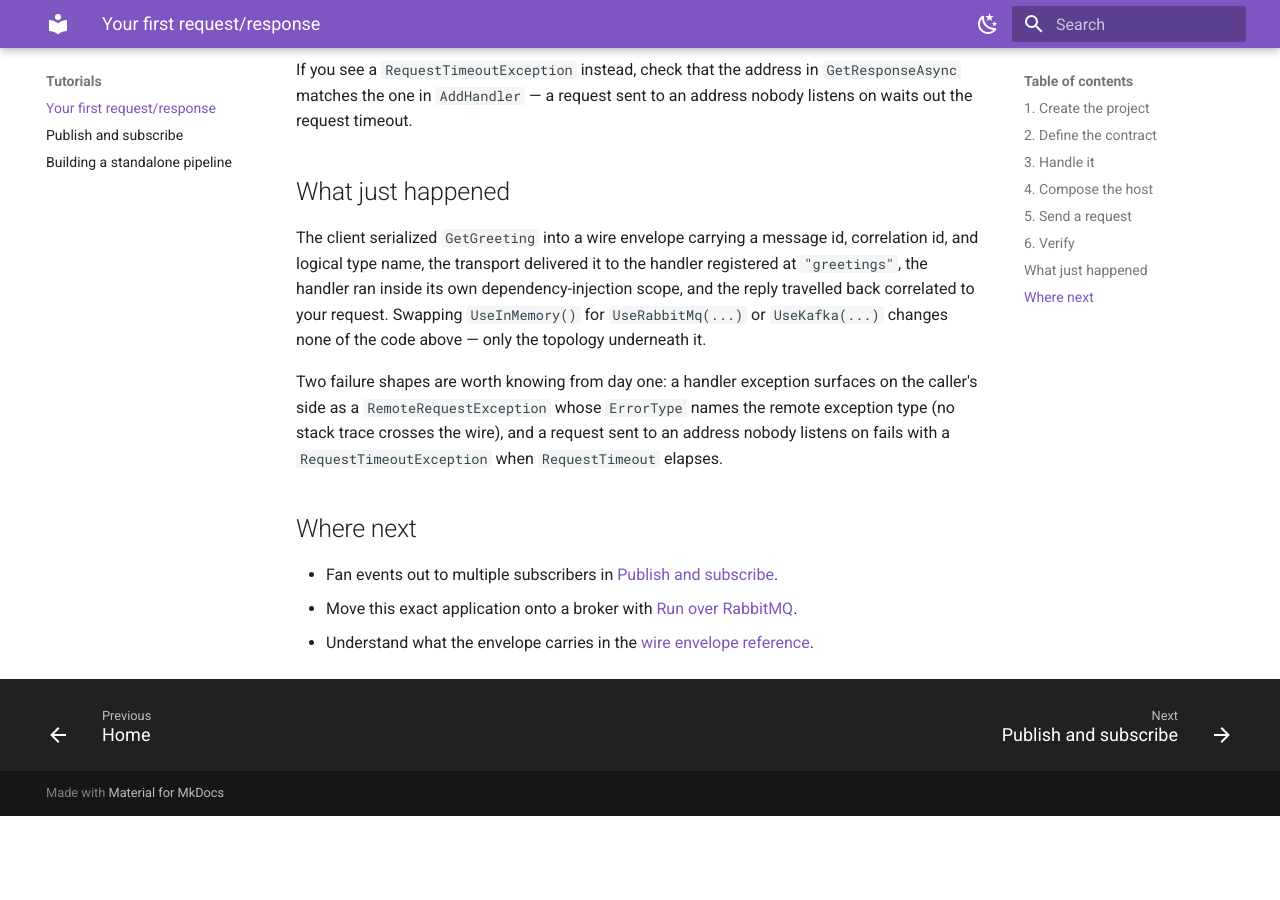
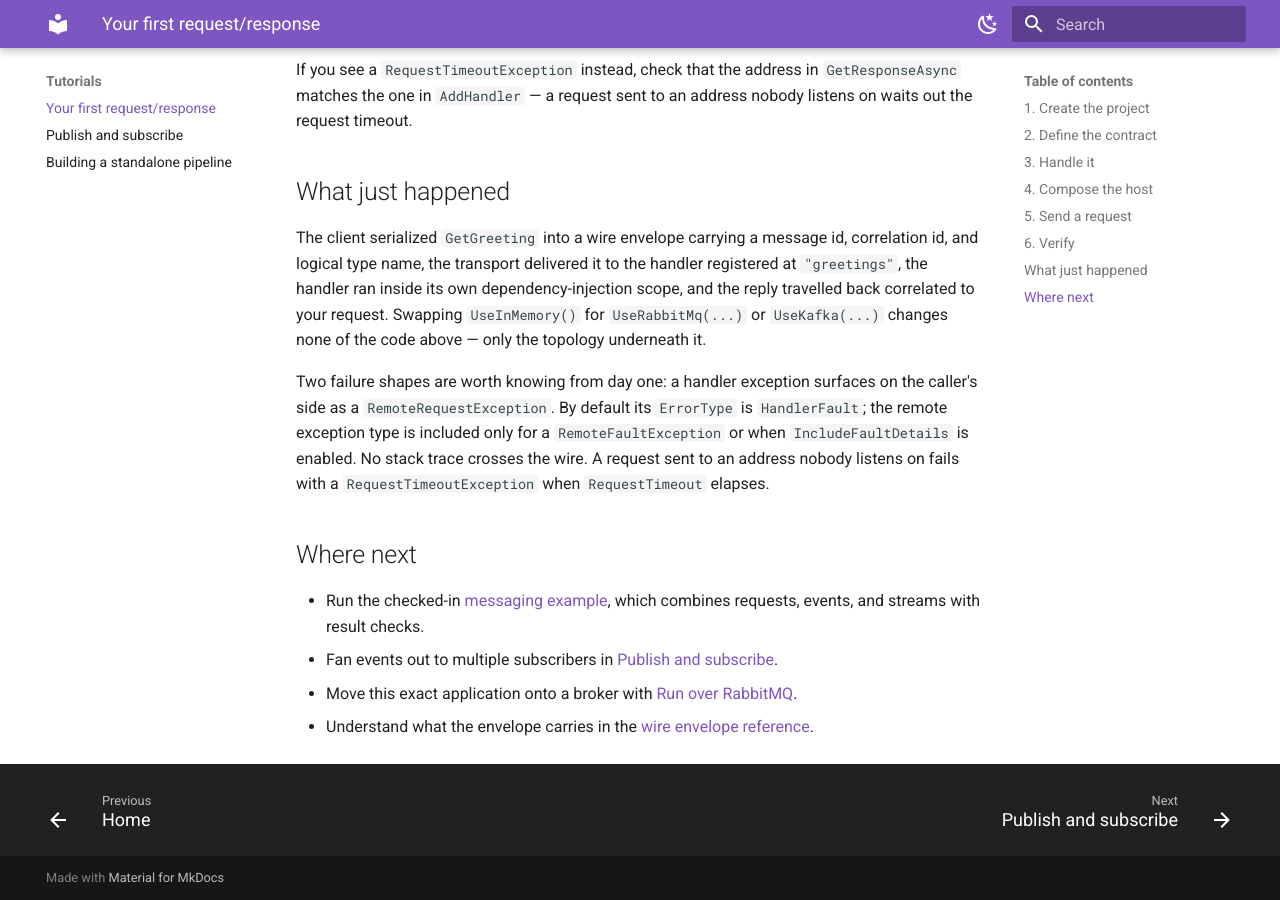
Before and after one commit to kidoz/hostloom, an MkDocs documentation site: the page built from docs/tutorials/getting-started.md, in a window 1280 px wide and 900 px high, scrolled down 2760 px. Built offline with MkDocs 1.6.1 and Material for MkDocs 9.7.7, drawn with Linux system fonts in a browser that asks for light colours; before the commit the page ends 3576 px from its top, so only the background shows below that.

Commit message:
Refresh the getting-started tutorial

```diff
--- a/docs/tutorials/getting-started.md
+++ b/docs/tutorials/getting-started.md
@@ -145,13 +145,17 @@ your request. Swapping `UseInMemory()` for `UseRabbitMq(...)` or
 underneath it.
 
 Two failure shapes are worth knowing from day one: a handler exception
-surfaces on the caller's side as a `RemoteRequestException` whose
-`ErrorType` names the remote exception type (no stack trace crosses the
-wire), and a request sent to an address nobody listens on fails with a
-`RequestTimeoutException` when `RequestTimeout` elapses.
+surfaces on the caller's side as a `RemoteRequestException`. By default its
+`ErrorType` is `HandlerFault`; the remote exception type is included only for
+a `RemoteFaultException` or when `IncludeFaultDetails` is enabled. No stack
+trace crosses the wire. A request sent to an address nobody listens on fails
+with a `RequestTimeoutException` when `RequestTimeout` elapses.
 
 ## Where next
 
+- Run the checked-in
+  [messaging example](https://github.com/kidoz/hostloom/tree/main/examples/HostLoom.Examples.Messaging),
+  which combines requests, events, and streams with result checks.
 - Fan events out to multiple subscribers in
   [Publish and subscribe](publish-subscribe.md).
 - Move this exact application onto a broker with
```
